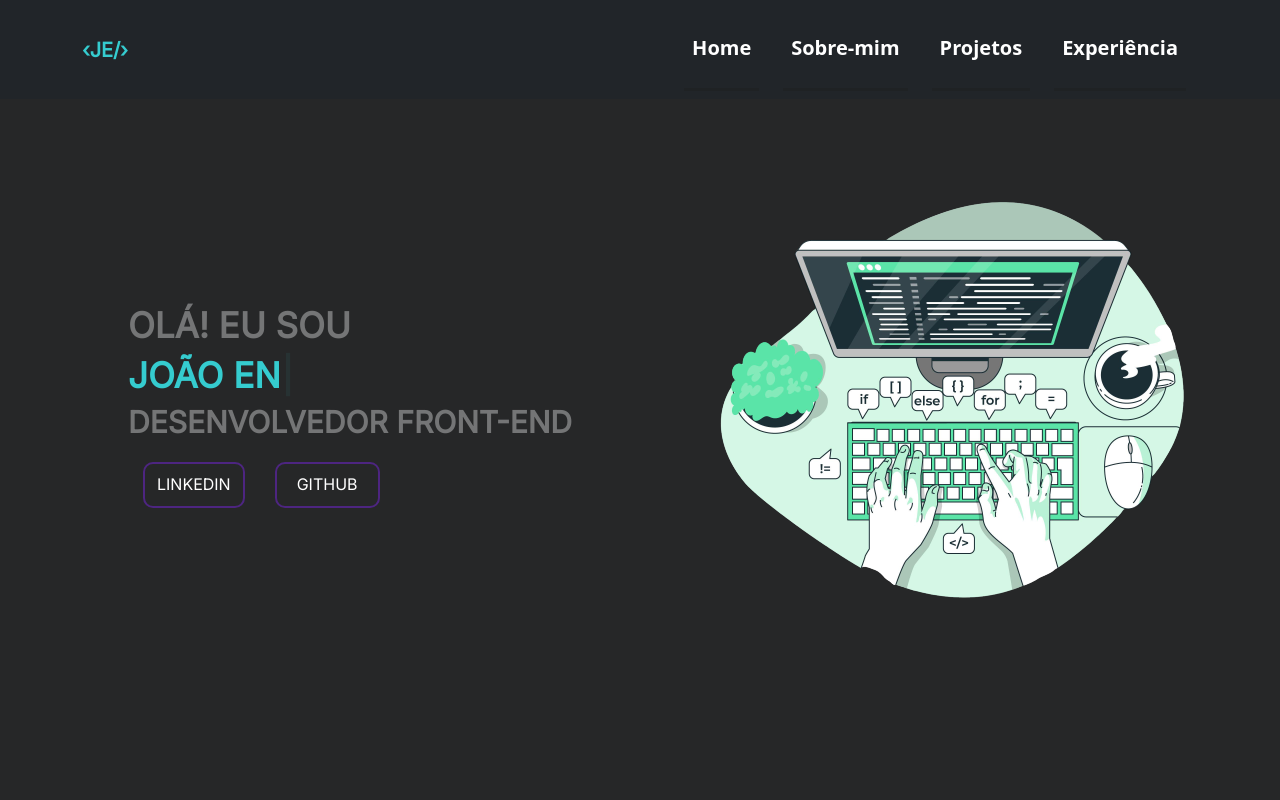
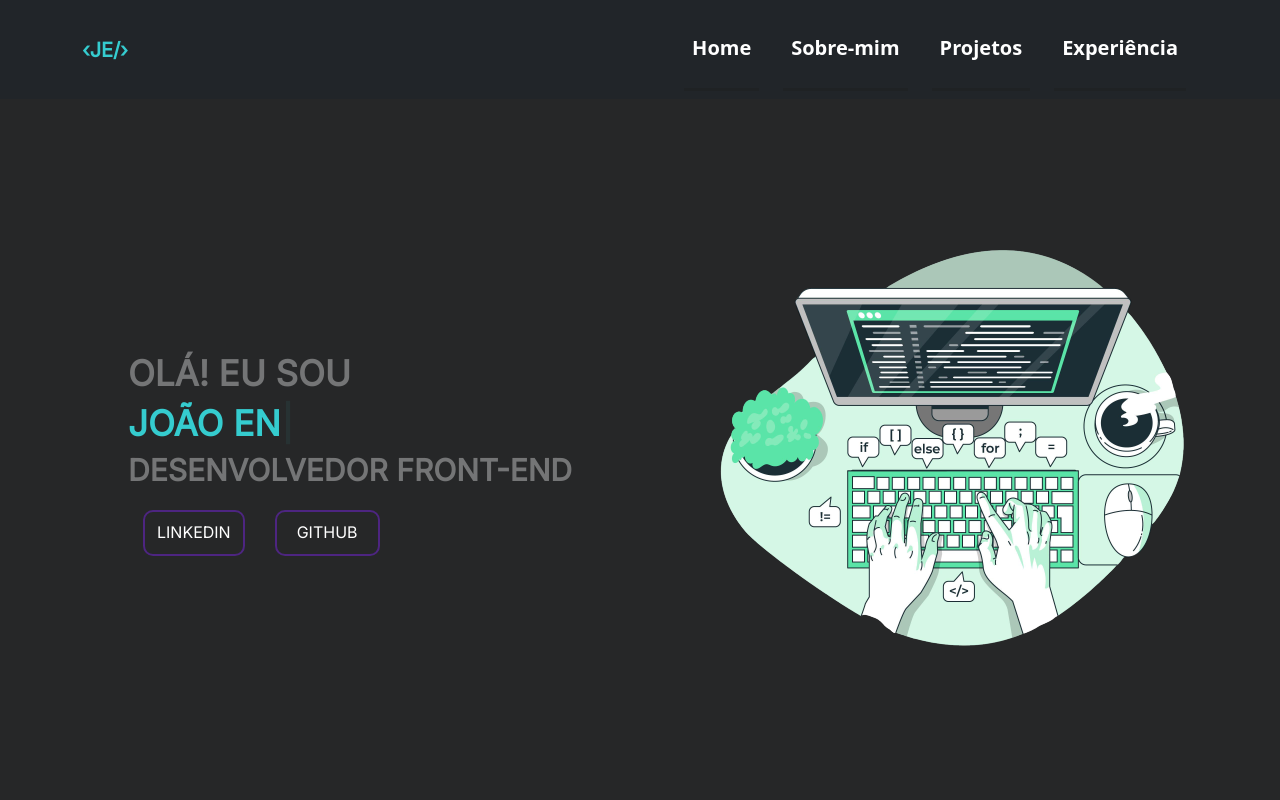
Before and after one commit to JoaoEngel/Portifolio-JE, a React (Create React App) app: page / in a window 1280 px wide. Shown: the top 800 px of the page. Built offline with nearby package versions, Linux system fonts and the light colour scheme.

Commit message:
fixed-navbar-att

```diff
--- a/src/components/home/Home.jsx
+++ b/src/components/home/Home.jsx
@@ -4,7 +4,7 @@ import Typewriter from "typewriter-effect";
 
 export default function Home() {
   return (
-    <div className="header-wraper" id="home">
+    <div className="header-wraper mt-5" id="home">
       <div className="main-info">
         <h1>OLÁ! EU SOU</h1>
         <h3>
```
